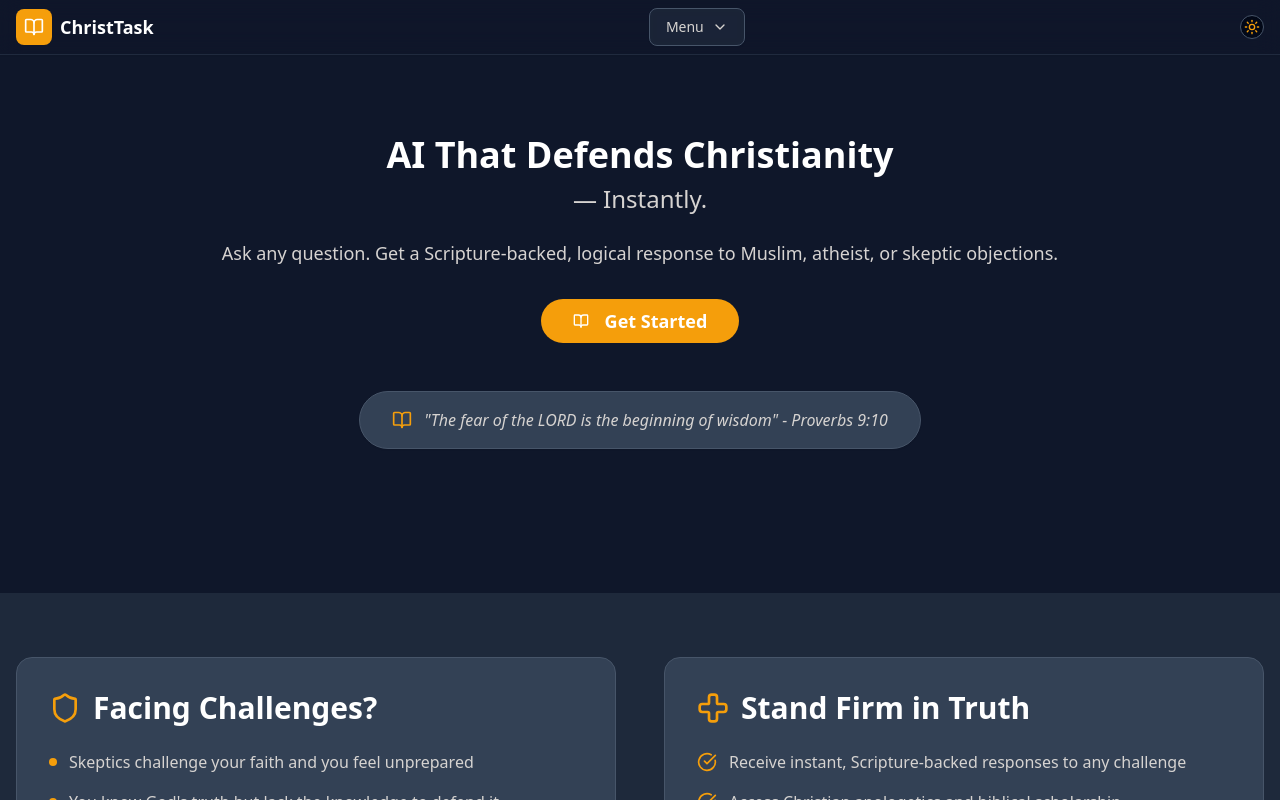
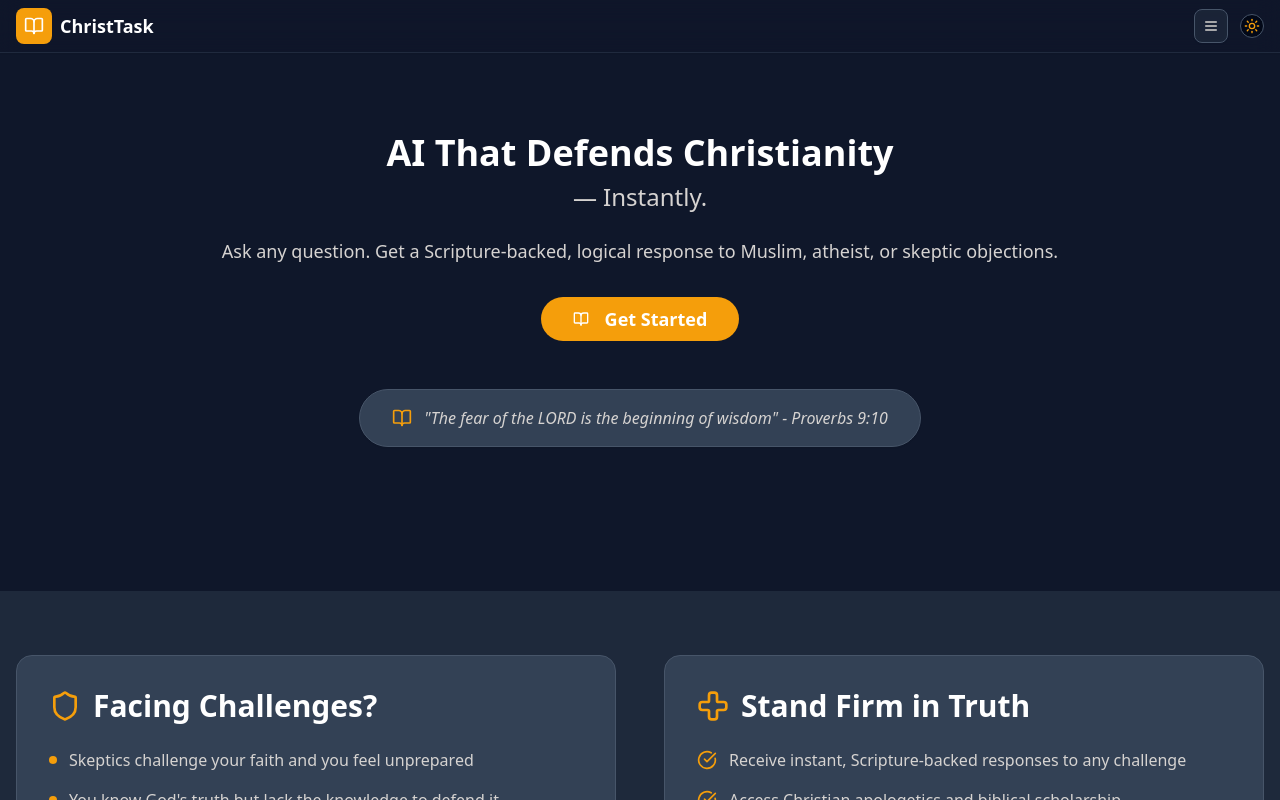
Before and after one commit to dimitrovic/christtasklovable-ai, a React (Vite) app: page / in a window 1280 px wide. Shown: the top 800 px of the page. Built offline with nearby package versions, Linux system fonts and the light colour scheme.

Commit message:
Refactor: Implement two-line horizontal menu
- Modified the navigation menu to display two horizontal lines on the right side.
- Removed the menu button.

```diff
--- a/src/components/LandingPage.tsx
+++ b/src/components/LandingPage.tsx
@@ -1,4 +1,3 @@
-
 import { Button } from "@/components/ui/button";
 import { Card, CardContent, CardDescription, CardHeader, CardTitle } from "@/components/ui/card";
 import { BookOpen, MessageSquare, Shield, Zap, CheckCircle, Users, Brain, Target, Menu, Cross, Lightbulb, Sun, Moon, ChevronDown } from "lucide-react";
@@ -56,18 +55,19 @@ export const LandingPage = ({ onGetStarted, onHowItWorks }: LandingPageProps) =>
               </div>
             </div>
 
-            {/* Navigation - Center (Desktop) */}
-            <nav className="hidden md:flex items-center justify-center flex-1 relative">
+            {/* Desktop Buttons */}
+            <div className="hidden md:flex items-center space-x-3">
+              {/* Navigation Dropdown */}
+              <div className="relative">
                 <button
                   onClick={() => setIsNavDropdownOpen(!isNavDropdownOpen)}
-                className="bg-white/80 dark:bg-slate-800/80 backdrop-blur-sm border border-stone-200 dark:border-slate-600 rounded-lg px-4 py-2 shadow-sm flex items-center space-x-2 text-stone-600 dark:text-stone-300 hover:text-amber-600 transition-colors"
+                  className="bg-white/80 dark:bg-slate-800/80 backdrop-blur-sm border border-stone-200 dark:border-slate-600 rounded-lg p-2 shadow-sm hover:bg-stone-100 dark:hover:bg-slate-700 transition-colors"
                 >
-                <span className="text-sm font-medium">Menu</span>
-                <ChevronDown className={`h-4 w-4 transition-transform ${isNavDropdownOpen ? 'rotate-180' : ''}`} />
+                  <Menu className="h-4 w-4 text-stone-600 dark:text-stone-300" />
                 </button>
 
                 {isNavDropdownOpen && (
-                <div className="absolute top-full mt-2 bg-white dark:bg-slate-800 border border-stone-200 dark:border-slate-600 rounded-lg shadow-lg p-2 z-50">
+                  <div className="absolute top-full right-0 mt-2 bg-white dark:bg-slate-800 border border-stone-200 dark:border-slate-600 rounded-lg shadow-lg p-2 z-50">
                     <div className="grid grid-cols-2 gap-2 min-w-[200px]">
                       <a href="#home" className="px-3 py-2 text-sm font-medium text-stone-600 dark:text-stone-300 hover:text-amber-600 hover:bg-stone-100 dark:hover:bg-slate-700 rounded-md transition-colors text-center">
                         Home
@@ -81,18 +81,8 @@ export const LandingPage = ({ onGetStarted, onHowItWorks }: LandingPageProps) =>
                     </div>
                   </div>
                 )}
-            </nav>
+              </div>
 
-            {/* Mobile Menu Button */}
-            <button
-              className="md:hidden p-2"
-              onClick={() => setIsMobileMenuOpen(!isMobileMenuOpen)}
-            >
-              <Menu className="h-5 w-5 text-stone-600 dark:text-stone-300" />
-            </button>
-
-            {/* Desktop Buttons */}
-            <div className="hidden md:flex items-center space-x-3">
               <Button
                 onClick={toggleDarkMode}
                 variant="outline"
@@ -106,6 +96,14 @@ export const LandingPage = ({ onGetStarted, onHowItWorks }: LandingPageProps) =>
                 )}
               </Button>
             </div>
+
+            {/* Mobile Menu Button */}
+            <button
+              className="md:hidden p-2"
+              onClick={() => setIsMobileMenuOpen(!isMobileMenuOpen)}
+            >
+              <Menu className="h-5 w-5 text-stone-600 dark:text-stone-300" />
+            </button>
           </div>
 
           {/* Mobile Navigation Menu */}
```
Lines whose indentation alone changed are shown as unchanged.
